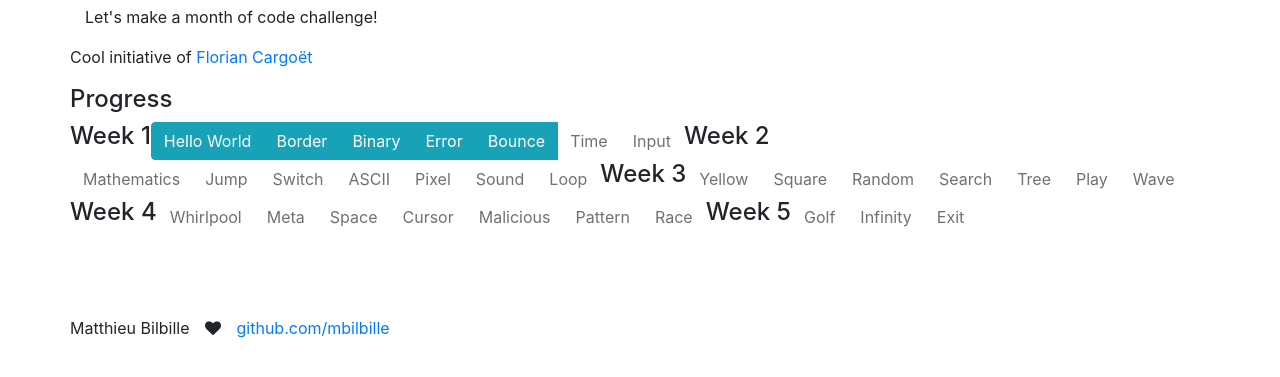
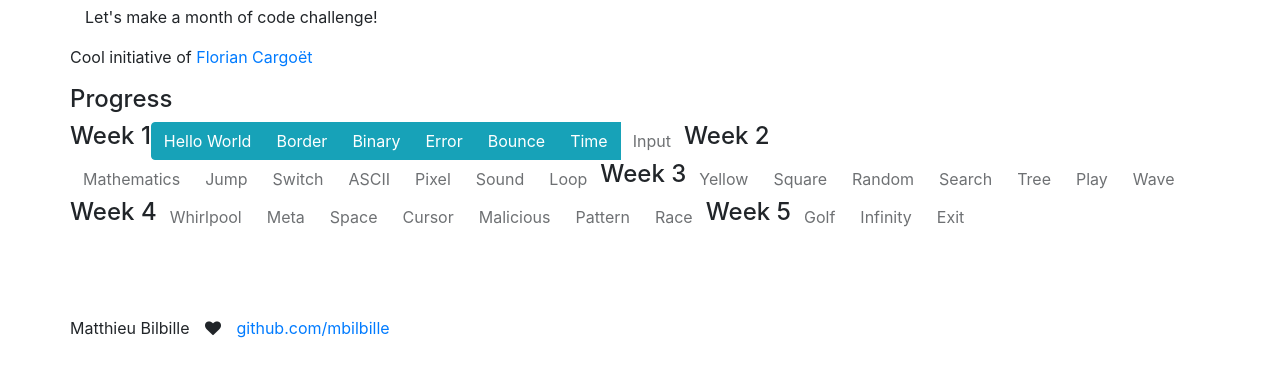
Before and after one commit to mbilbille/moc, a plain HTML site: page index.html in a window 1280 px wide. Shown: the part 51-428 px from the top of the page. Drawn offline with nearby package versions, Linux system fonts and the light colour scheme.

Commit message:
MOC 06 - Time

```diff
--- a/index.html
+++ b/index.html
@@ -47,7 +47,7 @@
                 <a href="03/index.html" role="button" class="btn btn-info">Binary</a>
                 <a href="04/index.html" role="button" class="btn btn-info">Error</a>
                 <a href="05/index.html" role="button" class="btn btn-info">Bounce</a>
-                <a href="#" role="button" class="btn btn-default disabled">Time</a>
+                <a href="06/index.html" role="button" class="btn btn-info">Time</a>
                 <a href="#" role="button" class="btn btn-default disabled">Input</a>
             </div>
             <h4>Week 2</h4>
```
